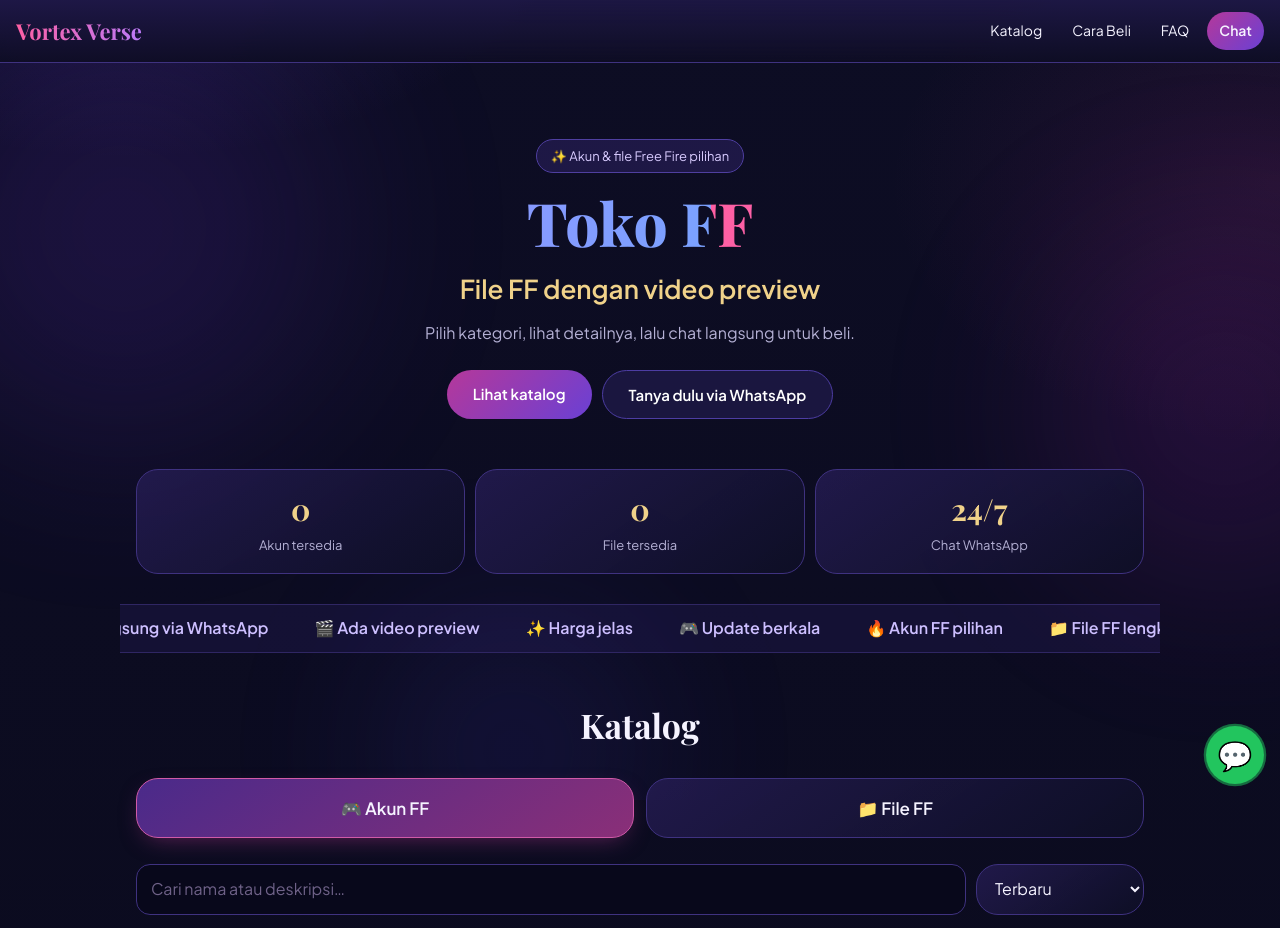
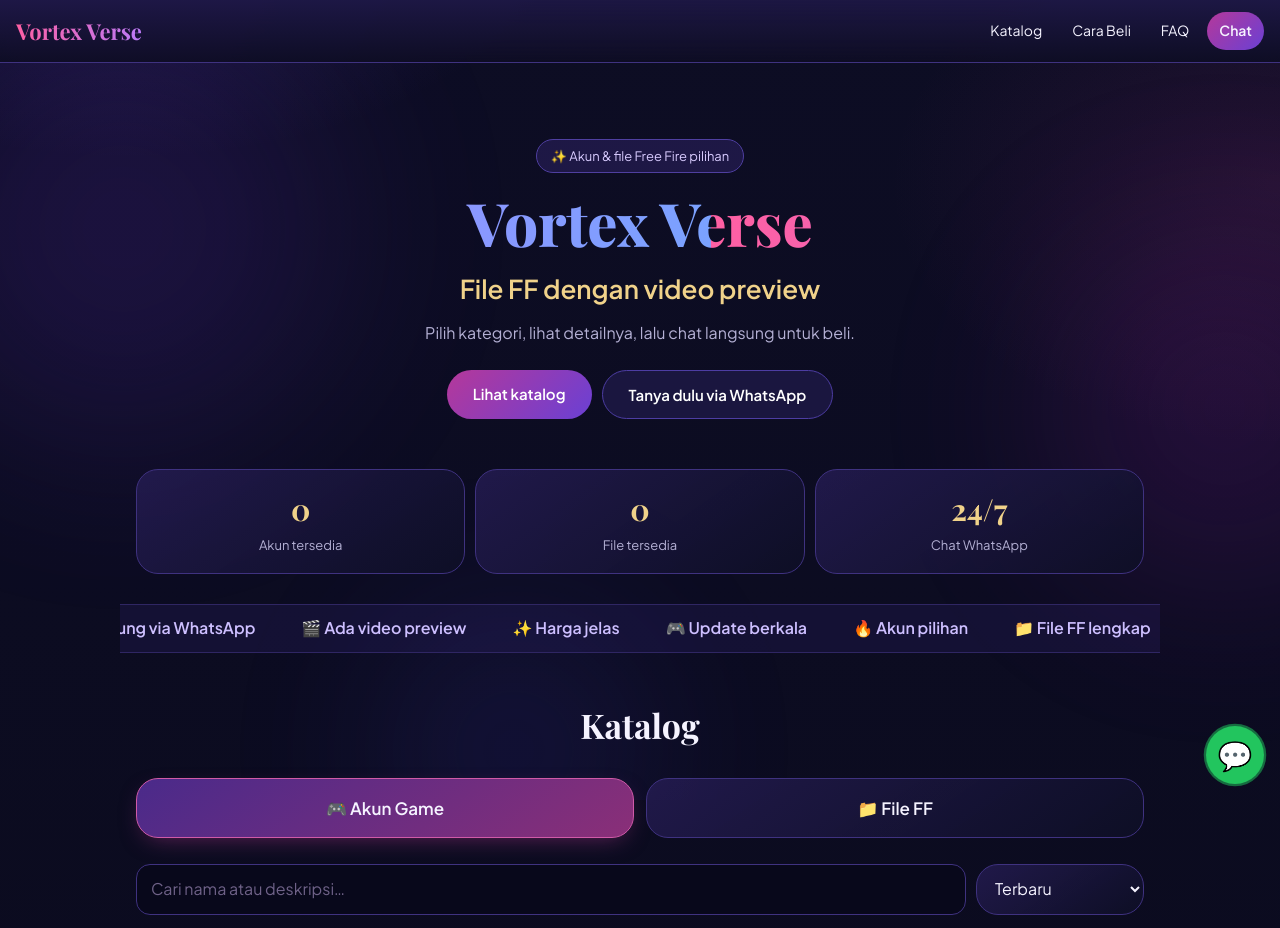
Before and after one commit to VinzBotID/jualbelivortex, a plain HTML site: page index.html in a window 1280 px wide. Shown: the top 928 px of the page. Drawn offline with nearby package versions, Linux system fonts and the light colour scheme.

Commit message:
Update index.html

```diff
--- a/index.html
+++ b/index.html
@@ -16,7 +16,7 @@
 <div class="wrap">
   <section class="hero">
     <span class="badge">✨ Akun &amp; file Free Fire pilihan</span>
-    <h1 class="logo">Toko FF</h1>
+    <h1 class="logo">Vortex Verse</h1>
     <span class="swap" id="swap"></span>
     <p class="tag">Pilih kategori, lihat detailnya, lalu chat langsung untuk beli.</p>
     <div class="heroBtns"><a class="btn" href="#katalog">Lihat katalog</a><a class="btn ghost" id="heroWa" href="#" target="_blank" rel="noopener">Tanya dulu via WhatsApp</a></div>
@@ -30,7 +30,7 @@
 
   <h2 class="sec" id="katalog">Katalog</h2>
   <div class="tabs">
-    <button id="t-akun" class="on">🎮 Akun FF</button>
+    <button id="t-akun" class="on">🎮 Akun Game</button>
     <button id="t-file">📁 File FF</button>
   </div>
   <div class="tools">
@@ -61,7 +61,7 @@
   <details><summary>Produk yang sudah laku masih tampil?</summary><p>Produk yang sudah terjual akan dihapus dari katalog. Cek lagi secara berkala untuk stok baru.</p></details>
 
   <div class="cta-box"><h3>Belum nemu yang cocok?</h3><div>Chat saja, kami bantu carikan.</div><a class="btn" id="ctaWa" href="#" target="_blank" rel="noopener">Chat sekarang</a></div>
-  <p class="foot">© Toko FF</p>
+  <p class="foot">© Vortex Verse</p>
 </div>
 <a class="fab" id="fab" href="#" target="_blank" rel="noopener" aria-label="Chat WhatsApp">💬</a>
 <script src="data.js"></script>
@@ -82,7 +82,7 @@ function akun(a,isNew){
   const sp=(a.spek||'').split('\n').filter(s=>s.trim());
   if(sp.length){const u=el('ul','spec');sp.forEach(s=>u.append(el('li',0,s)));b.append(u)}
   if(a.desk)b.append(el('p','desc',a.desk));
-  b.append(el('div','price',rp(a.harga)),buy('Halo, saya mau beli akun FF: '+a.nama+' ('+rp(a.harga)+')'));
+  b.append(el('div','price',rp(a.harga)),buy('Halo, saya mau beli akun bang: '+a.nama+' ('+rp(a.harga)+')'));
   c.append(b);return c}
 function file(f,isNew){
   const c=el('article','card');if(isNew)c.append(el('span','ribbon','Terbaru'));
@@ -103,7 +103,7 @@ $('t-akun').onclick=()=>{tab='akun';render()};$('t-file').onclick=()=>{tab='file
 $('q').oninput=render;$('sort').onchange=render;
 ['navWa','heroWa','ctaWa','fab'].forEach(i=>{$(i).href=wa('Halo, saya mau tanya produk di Toko FF')});
 $('sA').textContent=D.akun.length;$('sF').textContent=D.file.length;
-const mt=['🔥 Akun FF pilihan','📁 File FF lengkap','💬 Chat langsung via WhatsApp','🎬 Ada video preview','✨ Harga jelas','🎮 Update berkala'];
+const mt=['🔥 Akun pilihan','📁 File FF lengkap','💬 Chat langsung via WhatsApp','🎬 Ada video preview','✨ Harga jelas','🎮 Update berkala'];
 const mq=$('mq');for(let k=0;k<2;k++)mt.concat(mt).forEach(t=>mq.append(el('span',0,t)));
 const ph=['Akun sultan siap pakai','File FF dengan video preview','Beli cepat lewat WhatsApp','Katalog diperbarui berkala'];let pi=0;const sw=$('swap');
 function tick(){sw.classList.add('out');setTimeout(()=>{sw.textContent=ph[pi++%ph.length];sw.classList.remove('out')},350)}
```
